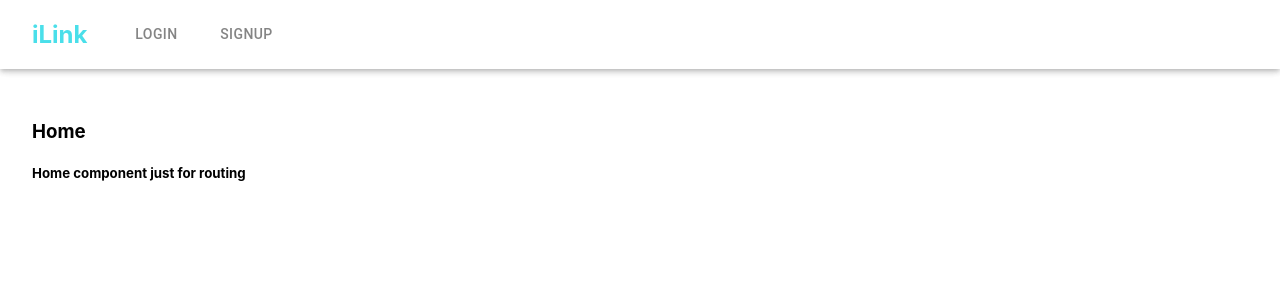
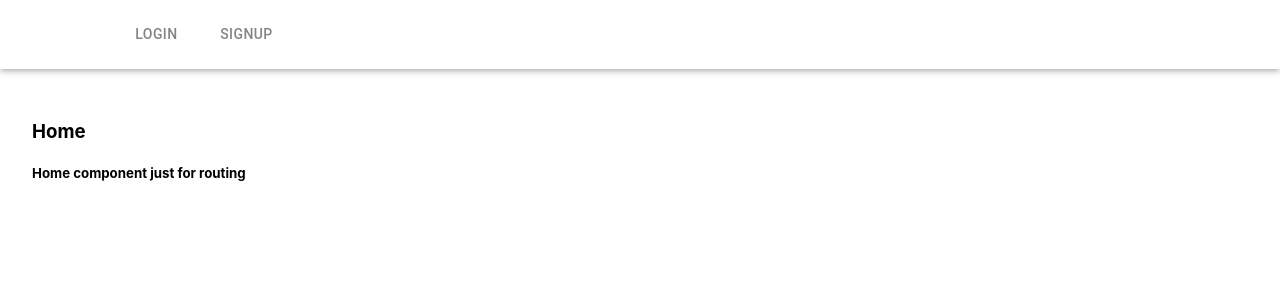
Before and after one commit to teamilink/client, a React (Create React App) app: page / in a window 1280 px wide. Shown: the top 300 px of the page. Built offline with nearby package versions, Linux system fonts and the light colour scheme.

Commit message:
assign colour variables

```diff
--- a/src/components/Navbar.module.css
+++ b/src/components/Navbar.module.css
@@ -1,9 +1,11 @@
+@value ilinkBrightBlue from '../common/colours.css';
+
 .navbar {
   display: flex;
   margin-left: 2rem;
 }
 
 .title {
-  color: rgb(30, 216, 229)
+  color: ilinkBrightBlue;
 
 }
```
